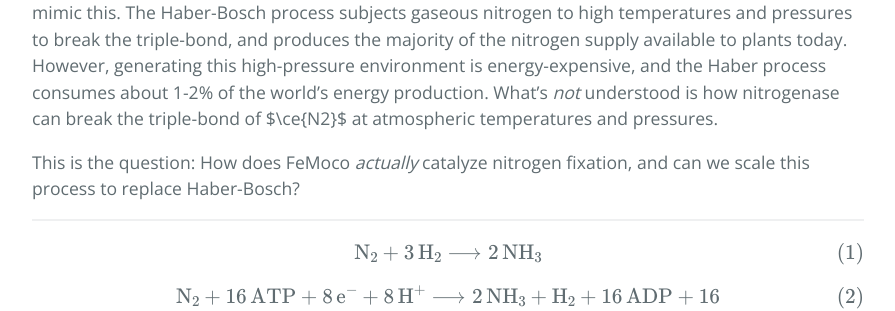
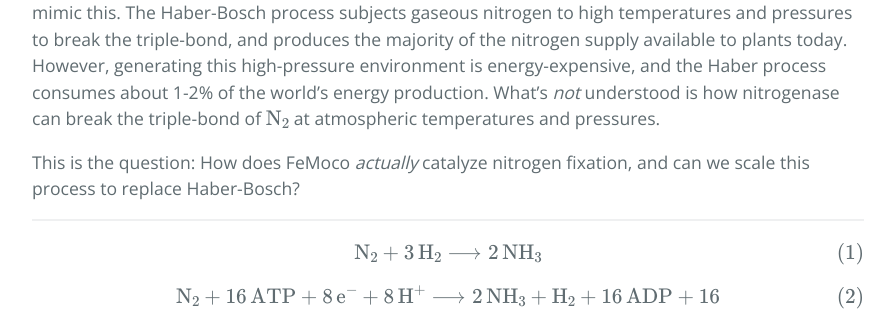
Before and after one commit to roytu/QOSF-FeMoco2020, a Jekyll site: the page built from index.md, in a window 1280 px wide and 900 px high, scrolled down 1820 px. Shown: the part 180-491 px from the top of the window, without its empty margins (192-1087 px from the left). Built offline with Jekyll 4.4.1, drawn with Linux system fonts in a browser that asks for light colours; our own code applies the rules of GitHub Pages for plain Markdown files.

Commit message:
Fix latex

```diff
--- a/index.md
+++ b/index.md
@@ -35,7 +35,7 @@ to high temperatures and pressures to break the triple-bond, and produces the
 majority of the nitrogen supply available to plants today.  However, generating
 this high-pressure environment is energy-expensive, and the Haber process
 consumes about 1-2% of the world's energy production.  What's *not* understood
-is how nitrogenase can break the triple-bond of $\ce{N2}$ at atmospheric temperatures
+is how nitrogenase can break the triple-bond of $$\ce{N2}$$ at atmospheric temperatures
 and pressures.
 
 This is the question: How does FeMoco *actually* catalyze nitrogen fixation, and
```
